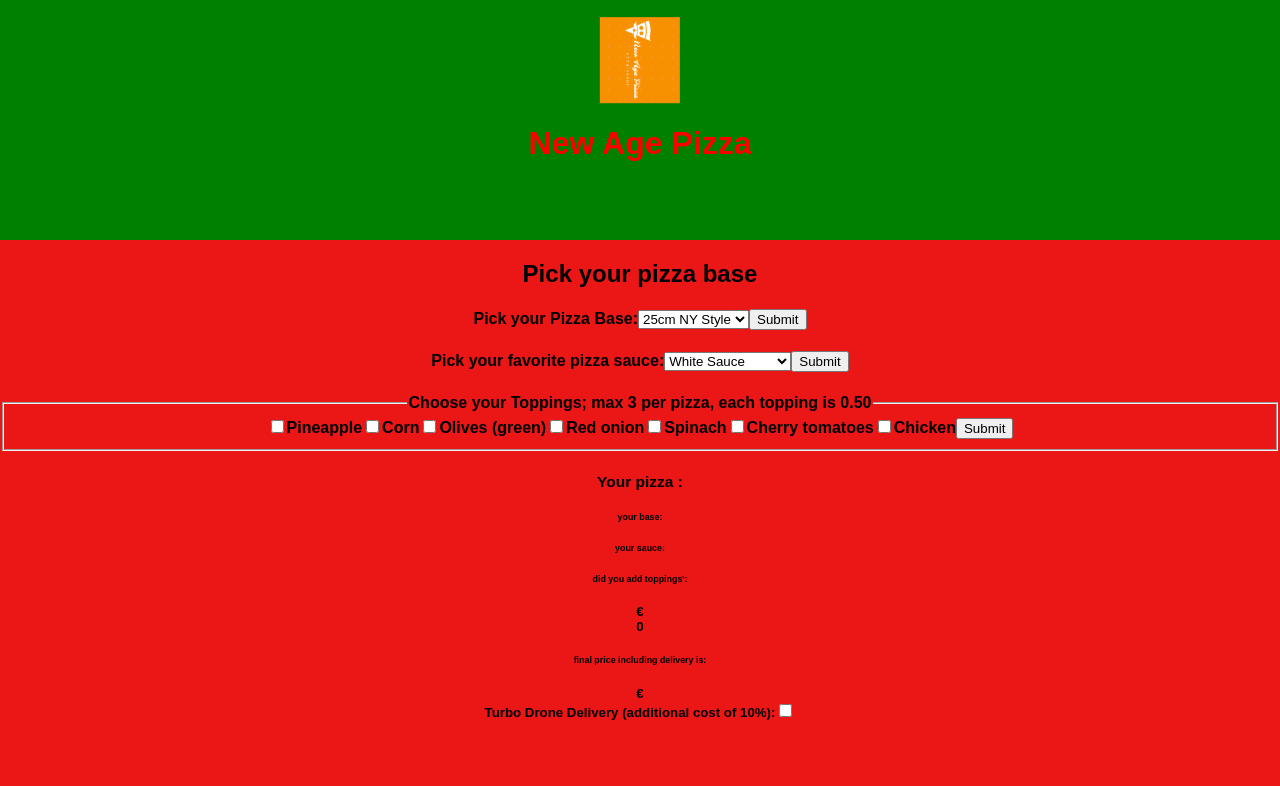
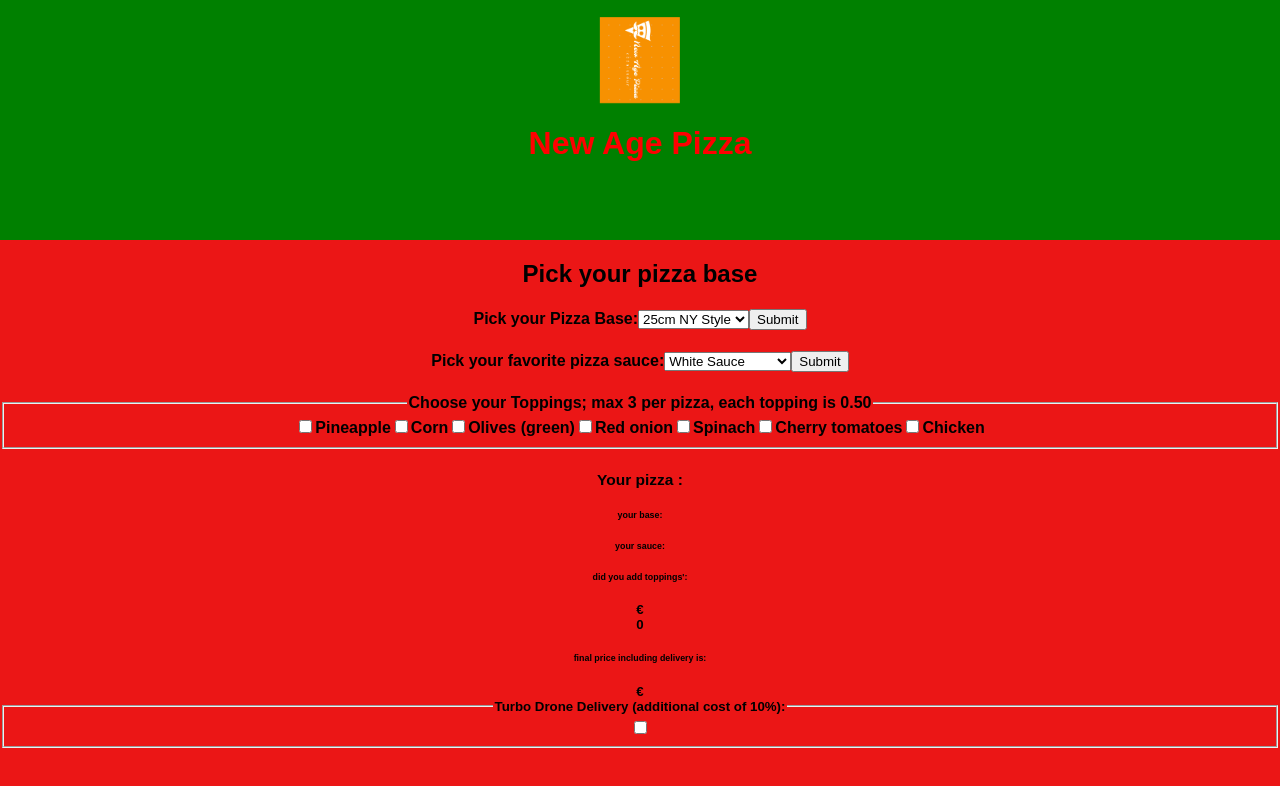
Before and after one commit to LisaScorzon/pizza_configurator, a React (Create React App) app: page / in a window 1280 px wide. Shown: the top 786 px of the page. Built offline with nearby package versions, Linux system fonts and the light colour scheme.

Commit message:
working on action for delivery

```diff
--- a/src/actions/build.js
+++ b/src/actions/build.js
@@ -3,6 +3,7 @@
 export const SELECT_TOPPINGS = 'SELECT_TOPPINGS'
 export const SELECT_SAUCE = 'SELECT_SAUCE'
 export const REMOVE_TOPPING = 'REMOVE_TOPPING'
+export const DRONE_DELIVERY='DRONE_DELIVERY'
 
 
 
@@ -35,3 +36,9 @@
     payload: topping
   }
 }
+export const droneDelivery = ( delivery ) => {
+  return {
+    type: DRONE_DELIVERY,
+    payload: delivery
+  }
+}
--- a/src/components/Costs.js
+++ b/src/components/Costs.js
@@ -7,9 +7,7 @@
     totalPrice() {
         const basePrice = (this.props.base ? bases[this.props.base] : 0)
         const saucePrice= (this.props.sauce ? sauces[this.props.sauce] : 0)
-        //const toppingPrice= (this.props.topping ? toppings[this.props.topping] : 0)
 
-    //max three toppings- fixed price- 0.50e per item
         const toppingPrice= (this.props.toppings).length * .5
 
         console.log(toppingPrice.length)
@@ -17,26 +15,19 @@
 
     return basePrice + saucePrice + toppingPrice
 
-    }
-
-
-    deliveryPrice(){
-
-    const delivery=(this.props.totalPrice)*0.10
-
 
 
 }
-    render(){
+    render() {
 
         return(
             <div>
             {this.totalPrice()}
-            {this.deliveryPrice()}
             </div>
         )
     }
 }
+
 
 function mapStateToProps(state){
     return {
--- a/src/components/Drone.js
+++ b/src/components/Drone.js
@@ -4,32 +4,37 @@
  import totalPrice  from './Costs'
 
  class TurboDrone extends PureComponent {
-
-    handleSubmit(event) {
-        alert('You Picked: ' + this.state.value);
-        event.preventDefault();
-      }
-
-      drone() {
-          if (document.getElementById("DroneDelivery")=== true)
-          {
-            const delivery=(this.props.totalPrice)*0.10
-          }
-
+    constructor(props) {
+        super(props);
+        this.state = {
+            droneDelivery: "Normal"
         }
 
-        render() {
+    }
+ render() {
+    if (this.DroneDelivery === true &&<p><bold>Total</bold>: € {this.totalDelivery}</p>){
+
+    } else {
+        this.DroneDelivery === true &&<p><bold>Total</bold>: € {this.totalDelivery}</p>
+
+    }
 
 
-        return (
-            <form onSubmit={this.handleSubmit} onChange={this.handleChange}>
-            <label>
-                Turbo Drone Delivery (additional cost of 10%):
+return (
+
+     <form onSubmit={this.handleSubmit}>
+        <fieldset value={this.state.value} onChange={this.handleChange}>
+
+        <legend>Turbo Drone Delivery (additional cost of 10%):
+        </legend>
+
+
                 <input type="checkbox" value="DroneDelivery" id="DroneDelivery"  />
-                <label for="DroneDelivery"></label>
-            </label>
+                <label for="DroneDelivery"> </label>
 
-            </form>
+        </fieldset>
+
+    </form>
         )
     }
 }
--- a/src/components/ToppingsList.js
+++ b/src/components/ToppingsList.js
@@ -67,7 +67,7 @@
         <label for="Chicken">Chicken</label>
 
 
-        <input type="submit" value="Submit" />
+
         </fieldset>
   </form>
 
--- a/src/ingredients/ingredients.js
+++ b/src/ingredients/ingredients.js
@@ -21,3 +21,17 @@
   "Cherry tomatoes": 0.50,
   "Chicken": 0.50,
   }
+
+  export const droneDelivery = [
+    {
+      id:"1",
+      name: "no delivery",
+      price: 0.0
+    },
+    {
+      id:"2",
+      name: "Turbo-Drone",
+      price: "10%"
+    }
+
+  ]
--- a/src/reducers/drone.js
+++ b/src/reducers/drone.js
@@ -0,0 +1,12 @@
+import { DRONE_DELIVERY } from '../actions/build'
+
+const initialState = "1"
+
+export default function(state = initialState, action = {}) {
+  switch(action.type) {
+    case DRONE_DELIVERY :
+      return action.payload
+    default :
+      return state
+  }
+}
--- a/src/reducers/index.js
+++ b/src/reducers/index.js
@@ -2,10 +2,12 @@
 import bases from './bases'
 import sauces from './sauces'
 import toppings from './toppings'
+import delivery from'./drone'
 //import { bases, sauces, toppings } from '../ingredients/ingredients'
 
 export default {
   bases  : bases,
   sauces : sauces,
   toppings :toppings,
+  delivery :delivery
 }
```
